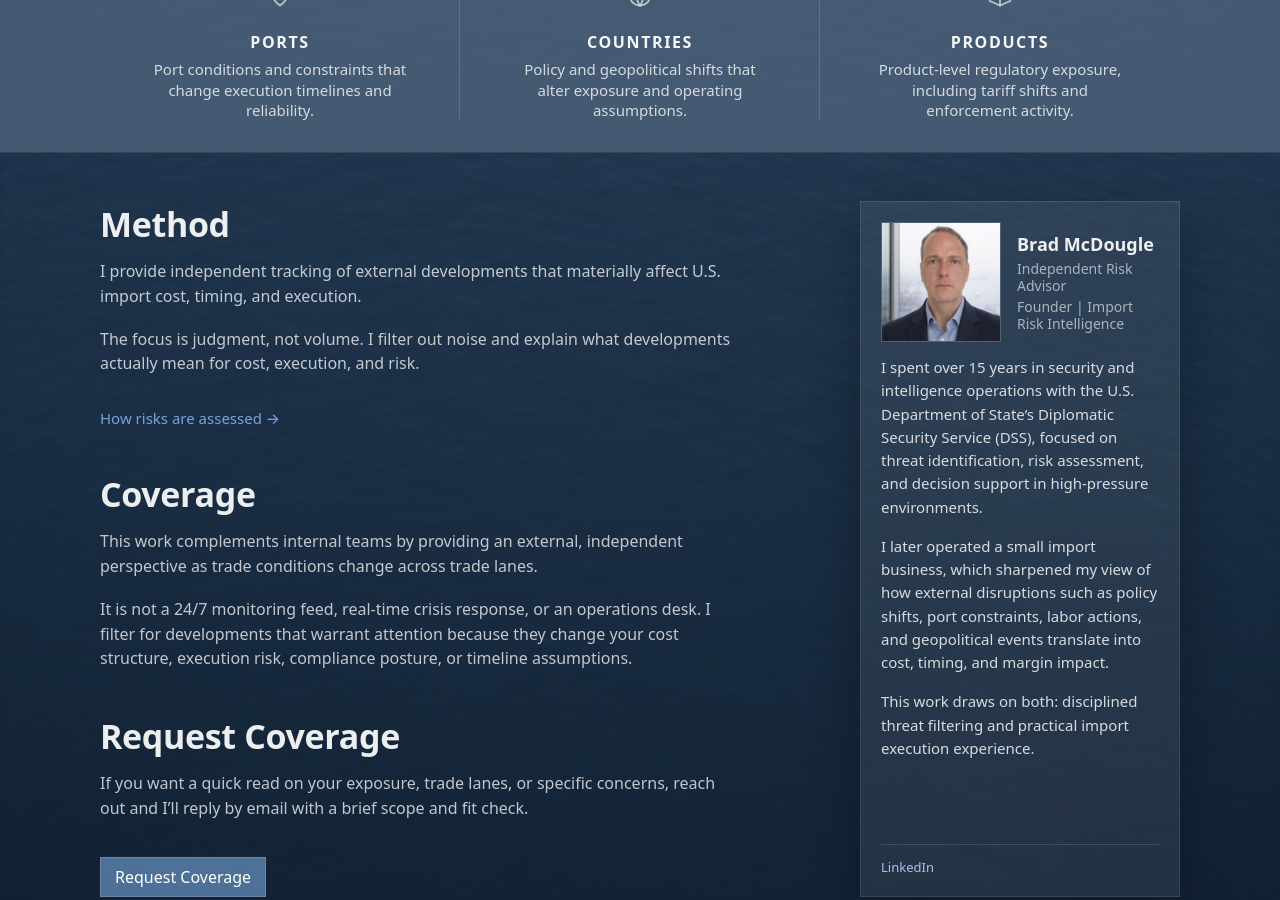
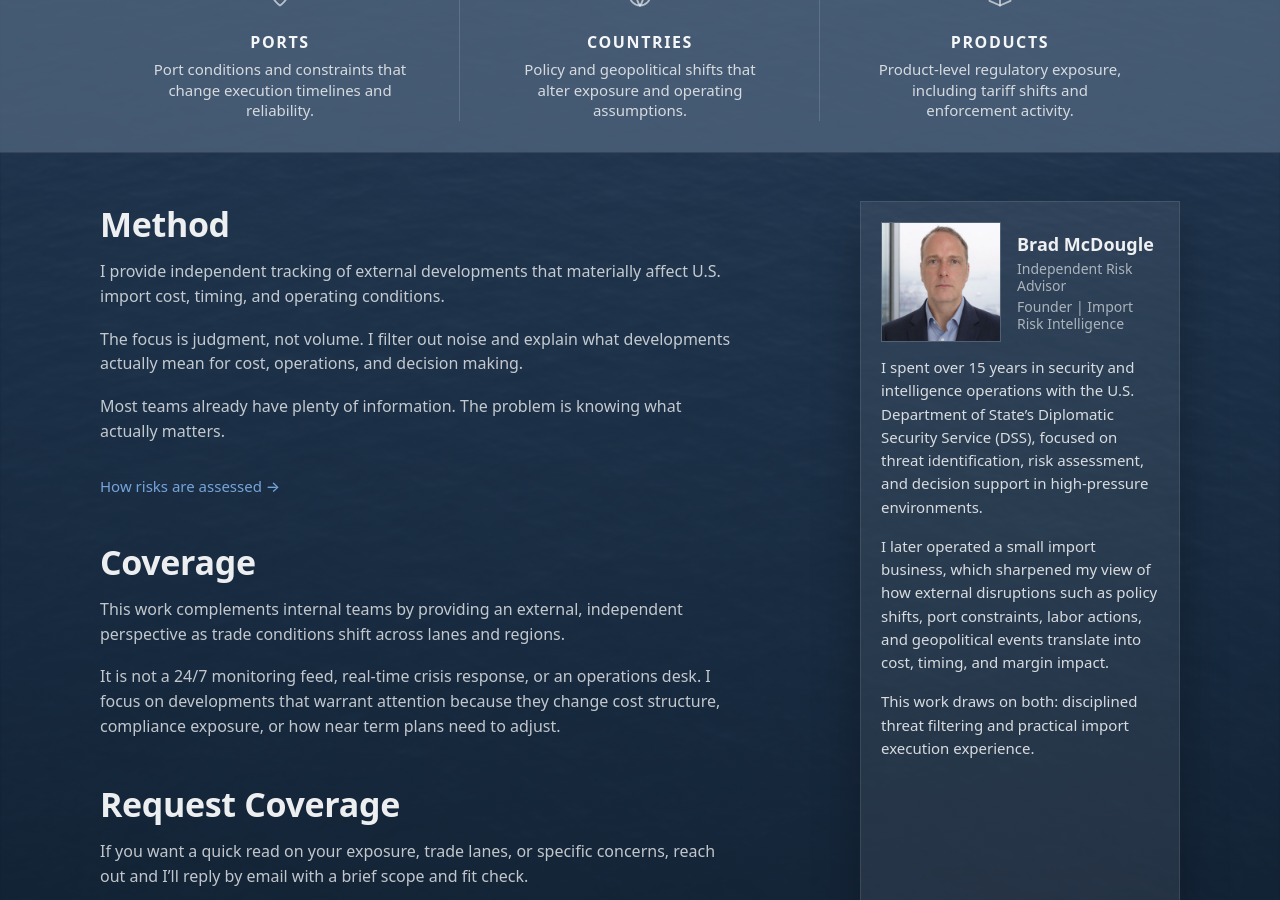
Before and after one commit to importrisk/import-risk-intelligence-site, a Jekyll site: the page built from index.html, in a window 1280 px wide and 900 px high, scrolled down 682 px. Built offline with Jekyll 4.4.1, drawn with Linux system fonts in a browser that asks for light colours.

Commit message:
Update index.html

```diff
--- a/index.html
+++ b/index.html
@@ -87,11 +87,11 @@ description: Independent risk assessment for U.S. importers.
         <section id="approach" class="section">
           <h2 class="section-title">Method</h2>
           <p class="section-text">
-            I provide independent tracking of external developments that materially affect U.S. import cost, timing, and execution.
-          </p>
+           I provide independent tracking of external developments that materially affect U.S. import cost, timing, and operating conditions.</p>
           <p class="section-text">
-           The focus is judgment, not volume. I filter out noise and explain what developments actually mean for cost, execution, and risk.
-          </p>
+           The focus is judgment, not volume. I filter out noise and explain what developments actually mean for cost, operations, and decision making.</p>
+          <p class="section-text">
+          Most teams already have plenty of information. The problem is knowing what actually matters.</p>
           <p class="method-more">
             <a href="./method.html" class="inline-learn-more">How risks are assessed →</a>
           </p>
@@ -100,11 +100,9 @@ description: Independent risk assessment for U.S. importers.
         <section id="scope" class="section">
           <h2 class="section-title">Coverage</h2>
           <p class="section-text">
-            This work complements internal teams by providing an external, independent perspective as trade conditions change across trade lanes.
-          </p>
+            This work complements internal teams by providing an external, independent perspective as trade conditions shift across lanes and regions.</p>
           <p class="section-text">
-            It is not a 24/7 monitoring feed, real-time crisis response, or an operations desk. I filter for developments that warrant attention because they change your cost structure, execution risk, compliance posture, or timeline assumptions.
-          </p>
+           It is not a 24/7 monitoring feed, real-time crisis response, or an operations desk. I focus on developments that warrant attention because they change cost structure, compliance exposure, or how near term plans need to adjust.</p>
         </section>
 
         <section id="request" class="section">
```
